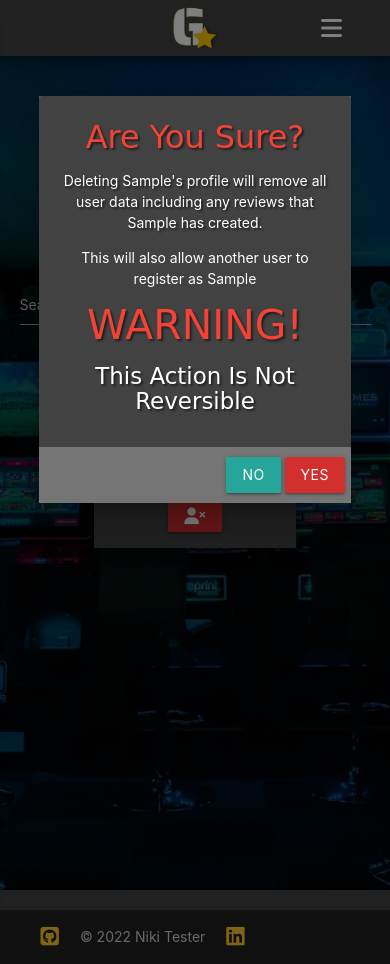
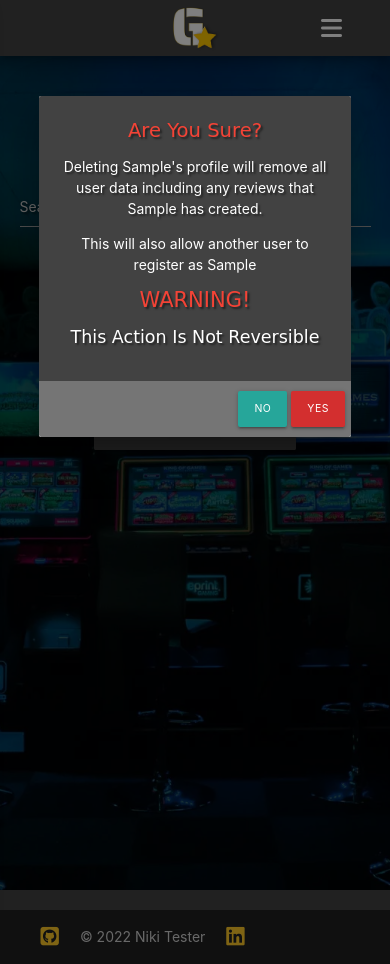
Before and after one commit to Niki-Tester/gamestar, a Flask app: page /user_manager in a window 390 px wide, after a click that opens the changed part. Run offline with Flask 2, Linux system fonts and the light colour scheme; the visitor is signed in with stand-in values (Sample User, id 1); data comes from the database, SQL or seed files in the repository; parts of the project's set-up code (start-up, migrations or seed data) failed here and were passed over; some libraries are stand-ins or nearby versions; some web fonts are replaced.

Commit message:
feat: responsive design styling

```diff
--- a/gamestar/static/css/style.css
+++ b/gamestar/static/css/style.css
@@ -358,6 +358,56 @@ input[type=range]+.thumb.active .value {
     border-bottom: #f8ce0b 2px solid;
 }
 
+.collection .collection-item.avatar p {
+    display: inline-block;
+    white-space: nowrap;
+    text-overflow: ellipsis;
+    overflow: hidden;
+    width: 60%;
+}
+
+@media screen and (max-width: 420px) {
+
+    h1 {
+        font-size: 2rem;
+    }
+
+    h3 {
+        font-size: 1.5rem;
+    }
+
+    h4 {
+        font-size: 1.4rem;
+    }
+
+    h5 {
+        font-size: 1.25rem;
+    }
+
+    h6 {
+        font-size: 1rem;
+    }
+
+    .btn,
+    .btn-small,
+    .btn-lrg {
+        font-size: 0.75rem;
+    }
+
+    .sidenav li>a.btn {
+        width: 50%;
+        font-size: 0.75rem;
+    }
+
+    .collection .collection-item.avatar {
+        padding-left: 20px;
+    }
+
+    .collection .collection-item.avatar:not(.circle-clipper)>.circle {
+        display: none;
+    }
+}
+
 @media screen and (min-width: 601px) {
     #nav-logo {
         margin-top: 0.75rem;
--- a/gamestar/templates/review_manager.html
+++ b/gamestar/templates/review_manager.html
@@ -18,7 +18,9 @@
                         <!-- Game Cover Art -->
                         <img src="{{review.game.cover_art}}" alt="" class="circle">
                         <!-- Username -->
-                        <span class="title amber-text text-lighten-1">Username: </span>{{review.username|capitalize}}
+                        <p>
+                            <span class="title amber-text text-lighten-1">Username: </span>{{review.username|capitalize}}
+                        </p>
                         <p>
                             <!-- Game Name -->
                             <span class="amber-text text-lighten-1">Game: </span>{{review.game.name}}
```
